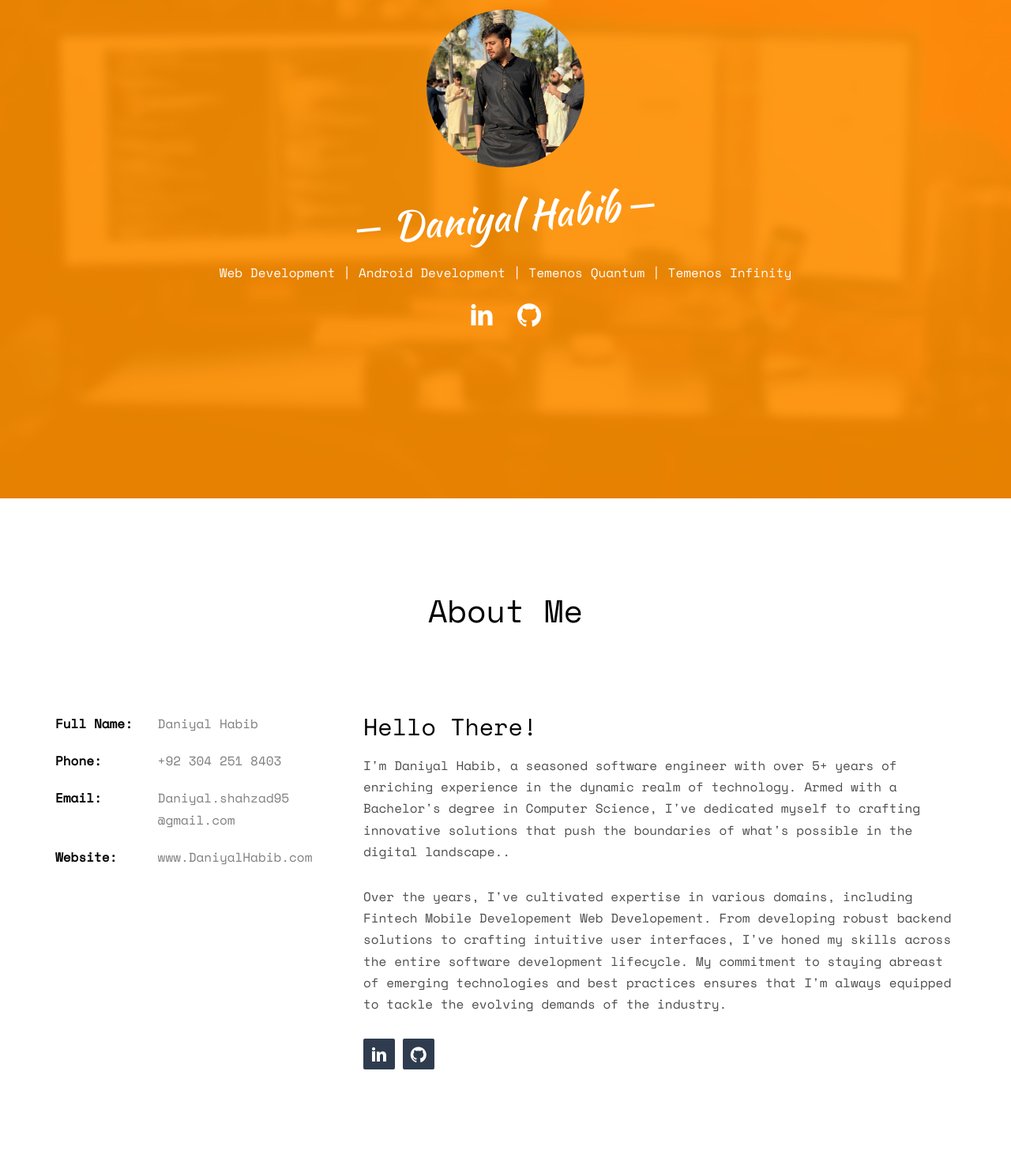
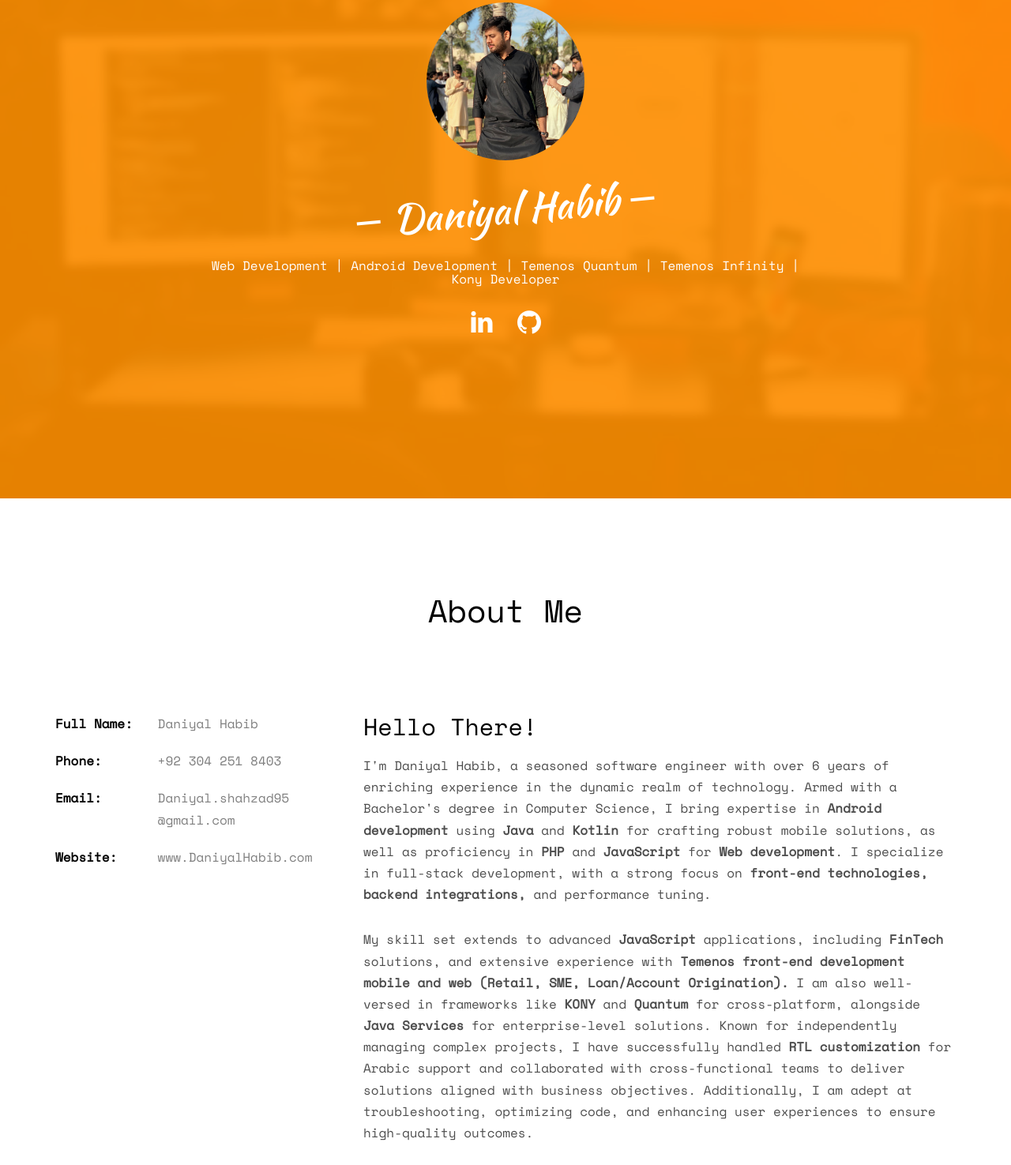
Before and after one commit to DaniyalHabib/DaniyalHabib, a plain HTML site: page index.html in a window 1280 px wide. Shown: the part 169-1644 px from the top of the page at 79% size. Drawn offline with nearby package versions, Linux system fonts and the light colour scheme; some packages are replaced by stand-ins of ours; no server answers; files whose address does not match are found by name.

Commit message:
update description

```diff
--- a/index.html
+++ b/index.html
@@ -70,7 +70,7 @@
 						<div class="display-tc js-fullheight animate-box" data-animate-effect="fadeIn">
 							<div class="profile-thumb" style="background: url(images/user-3.jpg);"></div>
 							<h1><span>Daniyal Habib</span></h1>
-							<h3><span>Web Development | Android Development | Temenos Quantum | Temenos Infinity</span></h3>
+							<h3><span>Web Development | Android Development | Temenos Quantum | Temenos Infinity | Kony Developer</span></h3>
 							<p>
 								<ul class="fh5co-social-icons">
 									<!-- <li><a href="https://gold.pk/" target="_blank"><i class="icon-twitter2"></i></a></li> -->
@@ -105,8 +105,9 @@
 				</div>
 				<div class="col-md-8">
 					<h2>Hello There!</h2>
-					<p> I'm Daniyal Habib, a seasoned software engineer with over 5+ years of enriching experience in the dynamic realm of technology. Armed with a Bachelor's degree in Computer Science, I've dedicated myself to crafting innovative solutions that push the boundaries of what's possible in the digital landscape..</p>
-					<p>Over the years, I've cultivated expertise in various domains, including Fintech Mobile Developement Web Developement. From developing robust backend solutions to crafting intuitive user interfaces, I've honed my skills across the entire software development lifecycle. My commitment to staying abreast of emerging technologies and best practices ensures that I'm always equipped to tackle the evolving demands of the industry.</p>
+					<p> I'm Daniyal Habib, a seasoned software engineer with over 6 years of enriching experience in the dynamic realm of technology. Armed with a Bachelor's degree in Computer Science, I bring expertise in <b>Android development</b> using <b>Java</b> and <b>Kotlin</b> for crafting robust mobile solutions, as well as proficiency in <b>PHP</b> and <b>JavaScript</b> for <b>Web development</b>. I specialize in full-stack development, with a strong focus on <b>front-end technologies, backend integrations,</b> and performance tuning.</p>
+					<p>My skill set extends to advanced <b>JavaScript</b> applications, including <b>FinTech</b> solutions, and extensive experience with <b>Temenos front-end development mobile and web (Retail, SME, Loan/Account Origination).</b> I am also well-versed in frameworks like <b>KONY</b> and <b>Quantum</b> for cross-platform, alongside <b>Java Services</b>  for enterprise-level solutions.
+						Known for independently managing complex projects, I have successfully handled <b>RTL customization</b> for Arabic support and collaborated with cross-functional teams to deliver solutions aligned with business objectives. Additionally, I am adept at troubleshooting, optimizing code, and enhancing user experiences to ensure high-quality outcomes.</p>
 					<p>
 						<ul class="fh5co-social-icons">
 							<!-- <li><a href="#"><i class="icon-twitter2"></i></a></li> -->
```
